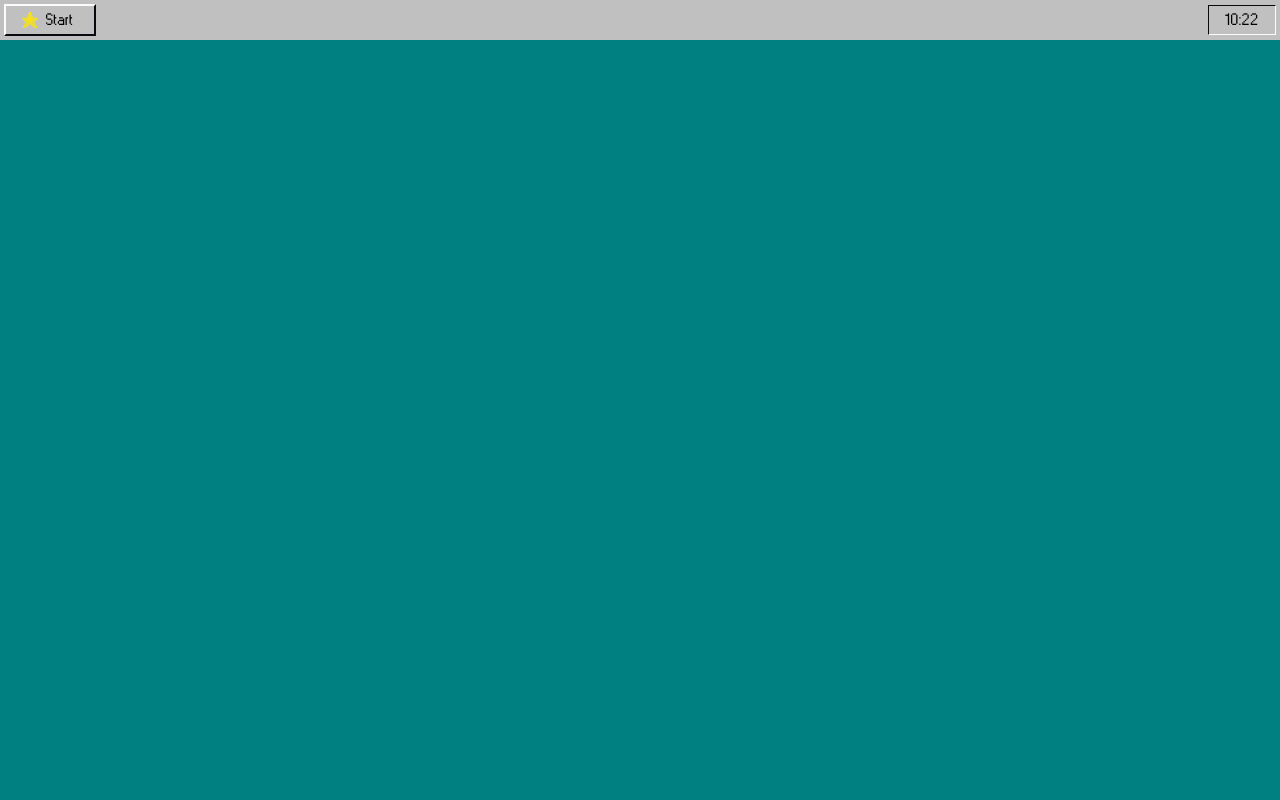
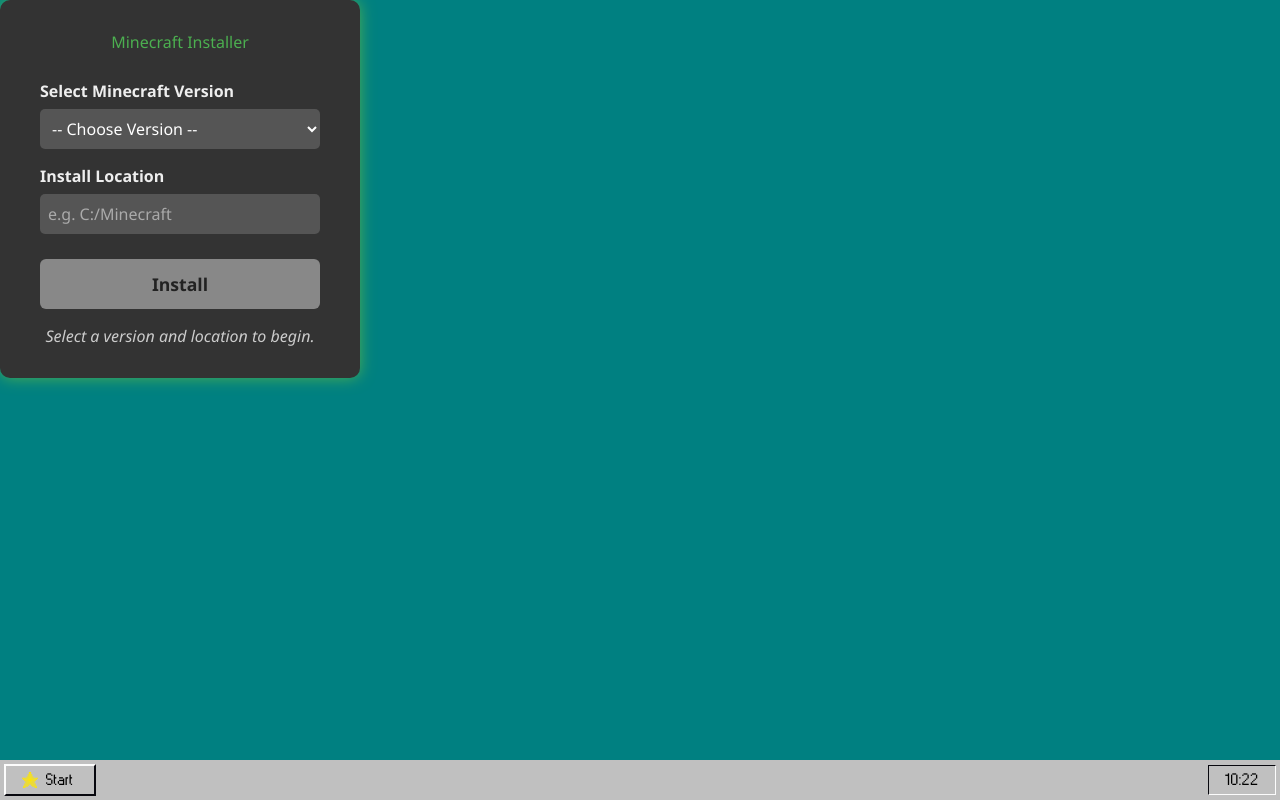
Before and after one commit to darius-it/doors95, a Nuxt app: page /minecraft_launcher_real in a window 1280 px wide. Before the commit this address had no page. Built offline with nearby package versions, Linux system fonts and the light colour scheme.

Commit message:
minecraft launcher real

```diff
--- a/package.json
+++ b/package.json
@@ -19,6 +19,7 @@
     "pixi.js": "^8.9.2",
     "reka-ui": "^2.2.1",
     "tailwindcss": "^4.1.7",
+    "three": "^0.176.0",
     "vue": "^3.5.14",
     "vue-router": "^4.5.1",
     "vue-typewriter-effect": "^1.0.1"
--- /dev/null
+++ b/pages/cube.vue
@@ -0,0 +1,64 @@
+<template>
+  <div ref="cubeContainer" class="cube-container"></div>
+</template>
+
+<script setup>
+import { onMounted, ref } from 'vue'
+import * as THREE from 'three'
+
+const cubeContainer = ref(null)
+
+onMounted(() => {
+  const scene = new THREE.Scene()
+  const camera = new THREE.PerspectiveCamera(75, window.innerWidth / window.innerHeight, 0.1, 1000)
+  const renderer = new THREE.WebGLRenderer({ antialias: true })
+  renderer.setSize(window.innerWidth, window.innerHeight)
+  cubeContainer.value.appendChild(renderer.domElement)
+
+  const geometry = new THREE.BoxGeometry()
+  const material = new THREE.MeshNormalMaterial()
+  const cube = new THREE.Mesh(geometry, material)
+  scene.add(cube)
+
+  camera.position.z = 5
+
+  let direction = new THREE.Vector3(
+    (Math.random() - 0.5) * 0.05,
+    (Math.random() - 0.5) * 0.05,
+    0
+  )
+
+  function animate() {
+    requestAnimationFrame(animate)
+
+    // Rotate cube
+    cube.rotation.x += 0.01
+    cube.rotation.y += 0.01
+
+    // Move cube
+    cube.position.add(direction)
+
+    // Bounce off edges
+    if (Math.abs(cube.position.x) > 2) direction.x *= -1
+    if (Math.abs(cube.position.y) > 2) direction.y *= -1
+
+    renderer.render(scene, camera)
+  }
+
+  animate()
+})
+</script>
+
+<style>
+body, html {
+  margin: 0;
+  padding: 0;
+  overflow: hidden;
+  height: 100%;
+  width: 100%;
+}
+.cube-container {
+  width: 100vw;
+  height: 100vh;
+}
+</style>
--- /dev/null
+++ b/pages/minecraft_launcher_real.vue
@@ -0,0 +1,150 @@
+<template>
+  <div id="installer">
+    <h1>Minecraft Installer</h1>
+
+    <label for="version">Select Minecraft Version</label>
+    <select id="version" v-model="version" :disabled="installing">
+      <option disabled value="">-- Choose Version --</option>
+      <option v-for="v in versions" :key="v" :value="v">{{ v }}</option>
+    </select>
+
+    <label for="location">Install Location</label>
+    <input
+      type="text"
+      id="location"
+      placeholder="e.g. C:/Minecraft"
+      v-model="location"
+      :disabled="installing"
+    />
+
+    <button @click="startInstall" :disabled="!canInstall || installing">
+      {{ installing ? "Installing..." : "Install" }}
+    </button>
+
+    <div class="progress-bar" v-if="installing">
+      <div :style="{ width: progress + '%' }"></div>
+    </div>
+
+    <div class="status">{{ statusMessage }}</div>
+  </div>
+</template>
+
+<script setup>
+import { ref, computed } from 'vue';
+
+const versions = ref([
+  '1.19.4',
+  '1.18.2',
+  '1.17.1',
+  '1.16.5',
+  '1.12.2'
+]);
+
+const version = ref('');
+const location = ref('');
+const installing = ref(false);
+const progress = ref(0);
+const statusMessage = ref('Select a version and location to begin.');
+
+const canInstall = computed(() => {
+  return version.value !== '' && location.value.trim() !== '';
+});
+
+function startInstall() {
+  if (!canInstall.value) return;
+  installing.value = true;
+  progress.value = 0;
+  statusMessage.value = 'Preparing installation...';
+
+  const interval = setInterval(() => {
+    if (progress.value >= 100) {
+      clearInterval(interval);
+      statusMessage.value = `Minecraft ${version.value} installed successfully at ${location.value}! 🎉`;
+      installing.value = false;
+    } else {
+      progress.value += Math.floor(Math.random() * 10) + 5; // random progress step
+      if (progress.value > 100) progress.value = 100;
+      statusMessage.value = `Installing Minecraft ${version.value}... ${progress.value}%`;
+    }
+  }, 500);
+}
+</script>
+
+<style scoped>
+#installer {
+  background: #333;
+  border-radius: 10px;
+  padding: 30px 40px;
+  width: 360px;
+  box-shadow: 0 0 15px #4caf50;
+  font-family: 'Segoe UI', Tahoma, Geneva, Verdana, sans-serif;
+  color: #eee;
+}
+
+h1 {
+  text-align: center;
+  margin-bottom: 25px;
+  color: #4caf50;
+}
+
+label {
+  display: block;
+  margin: 15px 0 6px;
+  font-weight: 600;
+}
+
+select,
+input[type="text"] {
+  width: 100%;
+  padding: 8px;
+  font-size: 1rem;
+  border: none;
+  border-radius: 5px;
+  box-sizing: border-box;
+  color: #fff; /* changed from #222 to white */
+  background-color: #555; /* added a darker background for better contrast */
+}
+
+
+button {
+  margin-top: 25px;
+  width: 100%;
+  background: #4caf50;
+  border: none;
+  padding: 12px;
+  font-weight: bold;
+  font-size: 1.1rem;
+  border-radius: 6px;
+  color: #222;
+  cursor: pointer;
+  transition: background-color 0.3s ease;
+}
+
+button:disabled {
+  background: #888;
+  cursor: not-allowed;
+}
+
+.progress-bar {
+  margin-top: 20px;
+  background: #444;
+  border-radius: 10px;
+  overflow: hidden;
+  height: 20px;
+}
+
+.progress-bar > div {
+  height: 100%;
+  background: #4caf50;
+  width: 0%;
+  transition: width 0.3s ease;
+}
+
+.status {
+  margin-top: 15px;
+  font-style: italic;
+  color: #ccc;
+  min-height: 24px;
+  text-align: center;
+}
+</style>
```
Also changed, not shown: 1 other file (tests, documents, lock files or other folders).
